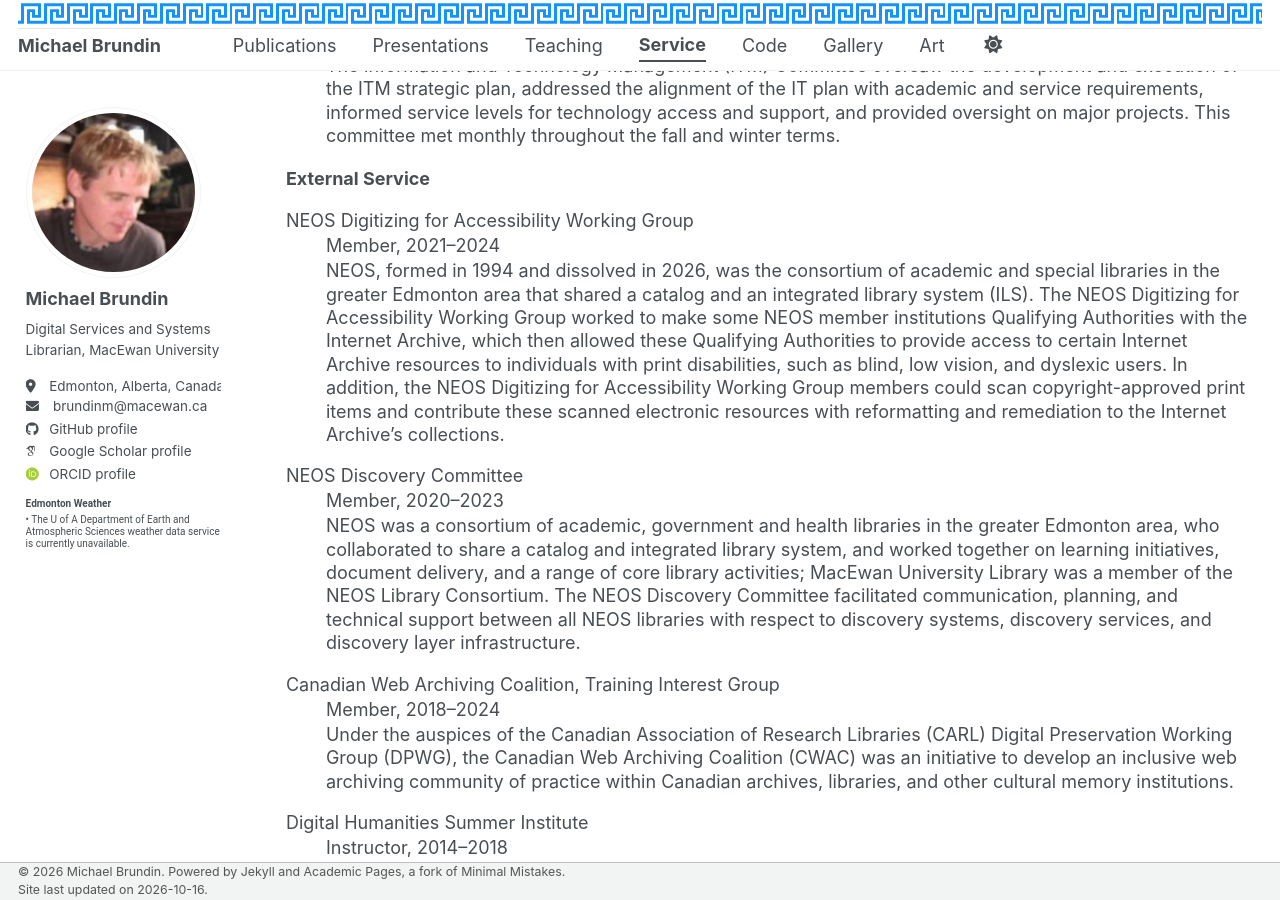
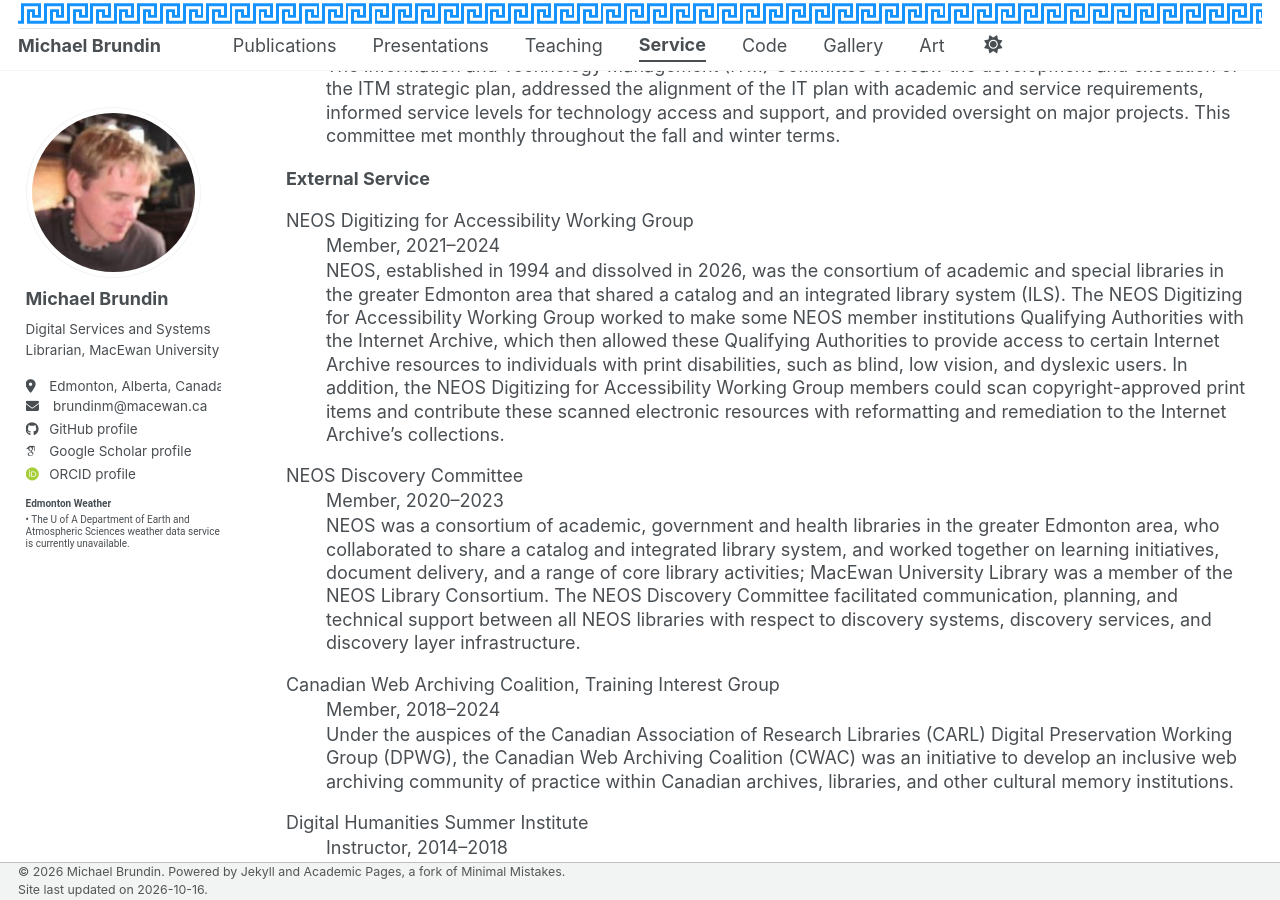
Before and after one commit to brundinm/brundinm.github.io, a Jekyll site: the page built from _pages/service.html, in a window 1280 px wide and 900 px high, scrolled down 4497 px. Built offline with Jekyll 4.4.1, drawn with Linux system fonts in a browser that asks for light colours; some web fonts are replaced; a script bundle is joined from its source files by our own code; library files that are not in the unit come from our copies.

Commit message:
Update service.html

```diff
--- a/_pages/service.html
+++ b/_pages/service.html
@@ -168,7 +168,7 @@
 <dl>
   <dt>NEOS Digitizing for Accessibility Working Group</dt>
   <dd>Member, 2021–2024</dd>
-  <dd>NEOS, formed in 1994 and dissolved in 2026, was the consortium of academic and special libraries in the greater Edmonton area that shared a catalog and an integrated library system (ILS). The NEOS Digitizing for Accessibility Working Group worked to make some NEOS member institutions Qualifying Authorities with the Internet Archive, which then allowed these Qualifying Authorities to provide access to certain Internet Archive resources to individuals with print disabilities, such as blind, low vision, and dyslexic users. In addition, the NEOS Digitizing for Accessibility Working Group members could scan copyright-approved print items and contribute these scanned electronic resources with reformatting and remediation to the Internet Archive’s collections.</dd>
+  <dd>NEOS, established in 1994 and dissolved in 2026, was the consortium of academic and special libraries in the greater Edmonton area that shared a catalog and an integrated library system (ILS). The NEOS Digitizing for Accessibility Working Group worked to make some NEOS member institutions Qualifying Authorities with the Internet Archive, which then allowed these Qualifying Authorities to provide access to certain Internet Archive resources to individuals with print disabilities, such as blind, low vision, and dyslexic users. In addition, the NEOS Digitizing for Accessibility Working Group members could scan copyright-approved print items and contribute these scanned electronic resources with reformatting and remediation to the Internet Archive’s collections.</dd>
 </dl>
 <dl>
   <dt>NEOS Discovery Committee</dt>
```
